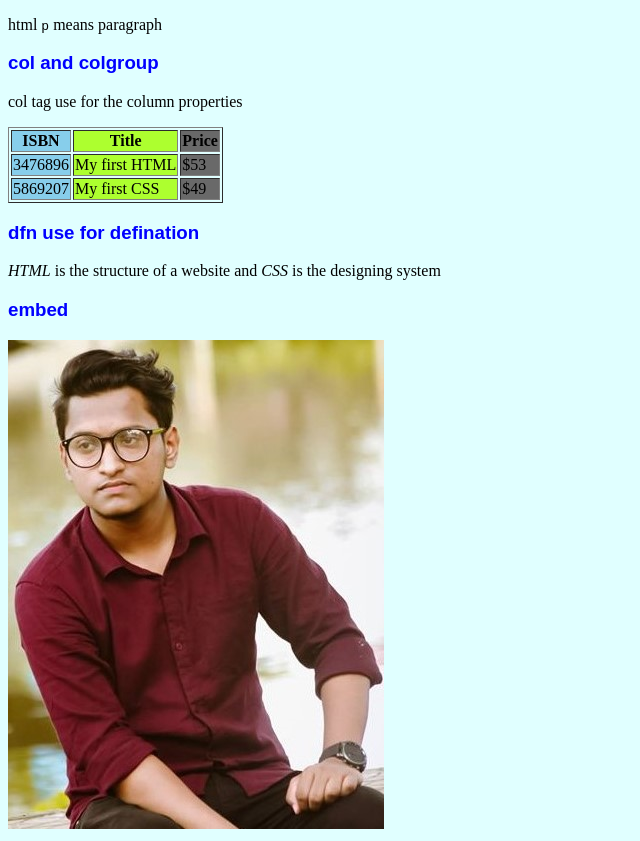
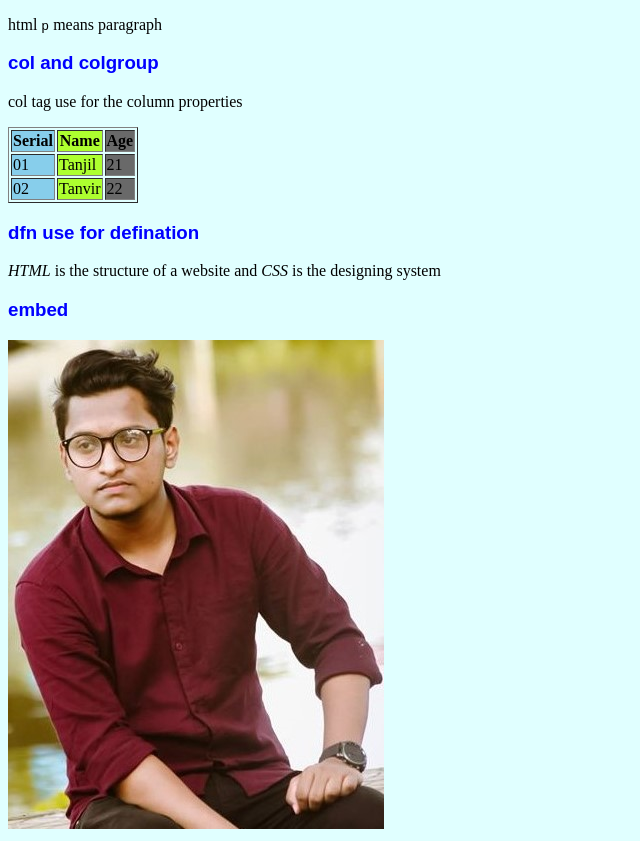
Before and after one commit to tanjilrahman321/html_3_css_3_18_06_2021, a plain HTML site: page index.html in a window 1280 px wide. Shown: the part 6948-7789 px from the top of the page, without its empty margins (0-640 px from the left). Drawn offline with Linux system fonts and the light colour scheme.

Commit message:
Update index.html

```diff
--- a/index.html
+++ b/index.html
@@ -274,19 +274,19 @@
 	    <col style="background-color:dimgrey;">
 	  </colgroup>
 	  <tr>
-	    <th>ISBN</th>
-	    <th>Title</th>
-	    <th>Price</th>
+	    <th>Serial</th>
+	    <th>Name</th>
+	    <th>Age</th>
 	  </tr>
 	  <tr>
-	    <td>3476896</td>
-	    <td>My first HTML</td>
-	    <td>$53</td>
+	    <td>01</td>
+	    <td>Tanjil</td>
+	    <td>21</td>
 	  </tr>
 	  <tr>
-	    <td>5869207</td>
-	    <td>My first CSS</td>
-	    <td>$49</td>
+	    <td>02</td>
+	    <td>Tanvir</td>
+	    <td>22</td>
 	  </tr>
 	</table>
 
```
